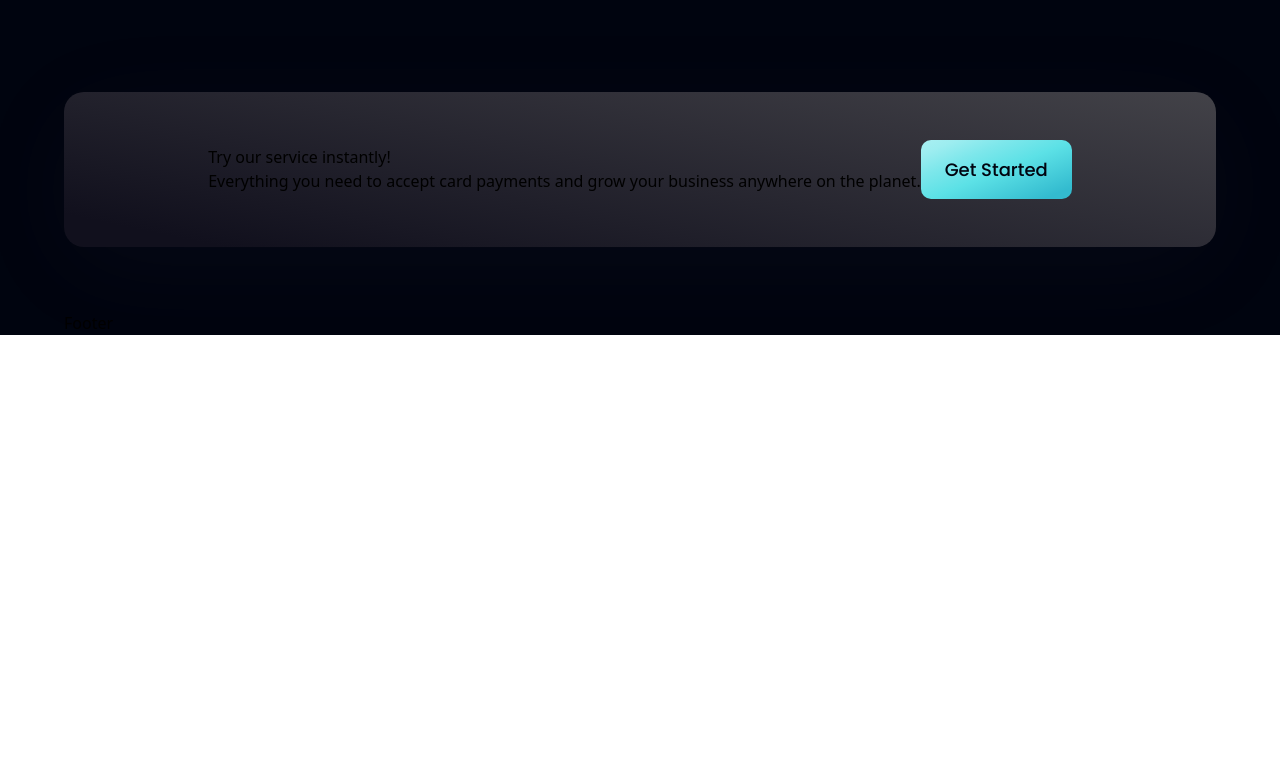
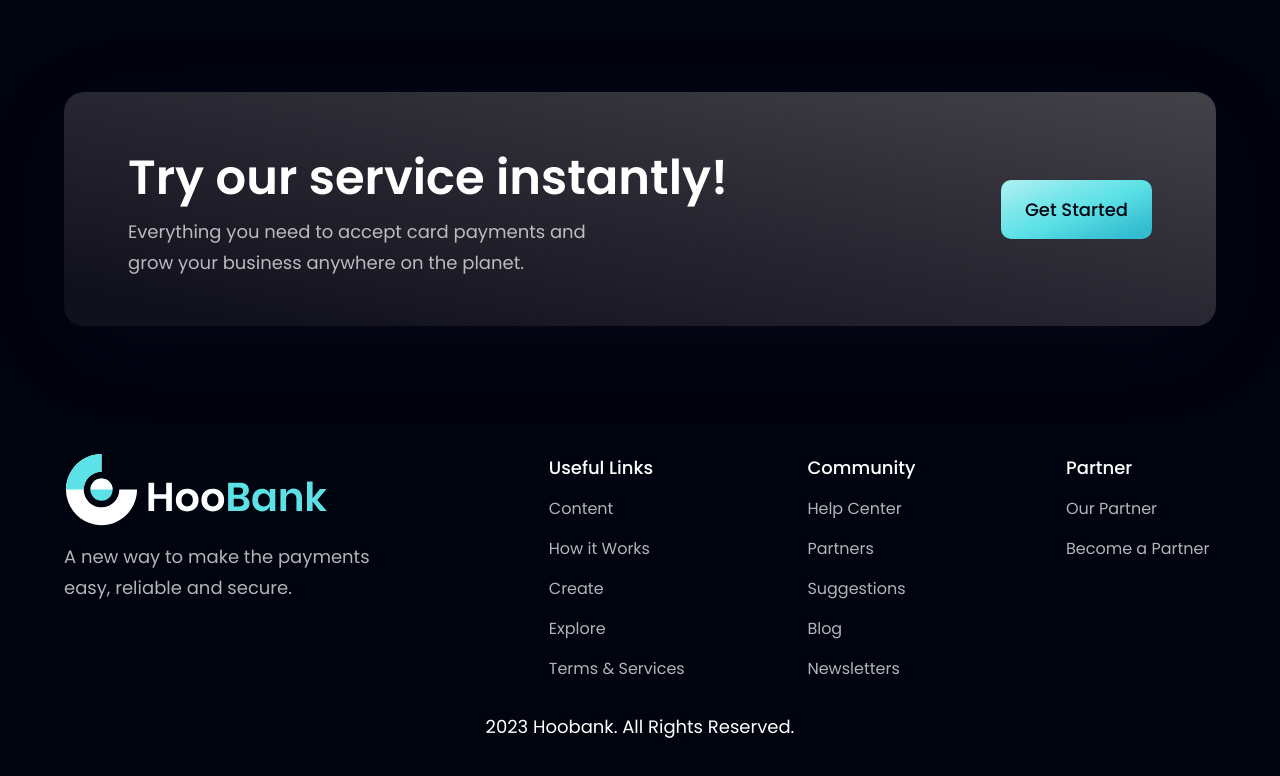
Before and after one commit to 7agabond/modern-bank-app, a React (Vite) app: page / in a window 1280 px wide. Shown: the part 4112-4888 px from the top of the page. Before the commit the page ends 4447 px from the top, so only its background shows below. Built offline with nearby package versions, Linux system fonts and the light colour scheme.

Commit message:
Finishing up site

```diff
--- a/src/components/CTA.jsx
+++ b/src/components/CTA.jsx
@@ -6,14 +6,14 @@
   <section
     className={`${styles.flexCenter} ${styles.marginY} ${styles.padding} sm:flex-row flex-col bg-black-gradient-2 rounded-[20px] box-shadow`}
   >
-    <div>
-      <h2>Try our service instantly!</h2>
-      <p>
+    <div className="flex-1 flex flex-col">
+      <h2 className={styles.heading2}>Try our service instantly!</h2>
+      <p className={`${styles.paragraph} max-w-[470px] mt[5]`}>
         Everything you need to accept card payments and grow your business
         anywhere on the planet.
       </p>
     </div>
-    <div>
+    <div className={`${styles.flexCenter} sm:ml-10 ml-0 sm:mt-0 mt-10`}>
       <Button />
     </div>
   </section>
--- a/src/components/Footer.jsx
+++ b/src/components/Footer.jsx
@@ -1,7 +1,56 @@
+import styles from "../style";
+import { logo } from "../assets";
+import { footerLinks, socialMedia } from "../constants";
 import React from "react";
 
-const Footer = () => {
-  return <div>Footer</div>;
-};
+const Footer = () => (
+  <section className={`${styles.flexCenter} ${styles.paddingY} flex-col`}>
+    <div className={`${styles.flexStart} md:flex-row flex-col mb-8 w-full`}>
+      <div className="flex-1 flex flex-col justify-start mr-10">
+        <img
+          src={logo}
+          alt="hoobank"
+          className="w-[266px] h-[72px] object-contain"
+        />
+        <p className={`${styles.paragraph} mt-4 max-w-[310px]`}>
+          A new way to make the payments easy, reliable and secure.
+        </p>
+      </div>
+
+      <div className="flex-[1.5] w-full flex flex-row justify-between flex-wrap md:mt-0 mt-10">
+        {footerLinks.map((footerLink) => (
+          <div
+            key={footerLink.key}
+            className="flex flex-col ss:my-0 my-4 min-w-[150px]"
+          >
+            <h4 className="font-poppins font-medium text-[18px] leading-[27px] text-white">
+              {footerLink.title}
+            </h4>
+            <ul className="list-none mt-4">
+              {footerLink.links.map((link, index) => (
+                <li
+                  key={link.name}
+                  className={`font-poppins font-normal text-[16px] leading-[24px] text-dimWhite hover:text-secondary cursor-pointer ${
+                    index !== footerLink.links.length - 1 ? "mb-4" : "mb-0"
+                  }`}
+                >
+                  {link.name}
+                </li>
+              ))}
+            </ul>
+          </div>
+        ))}
+      </div>
+    </div>
+
+    <div>
+      <p className="font-poppins font-normal text-center text-[18px] leading-[27px] text-white">
+        2023 Hoobank. All Rights Reserved.
+      </p>
+
+      <div className="flex flex-row md:mt-0 mt-6"></div>
+    </div>
+  </section>
+);
 
 export default Footer;
```
